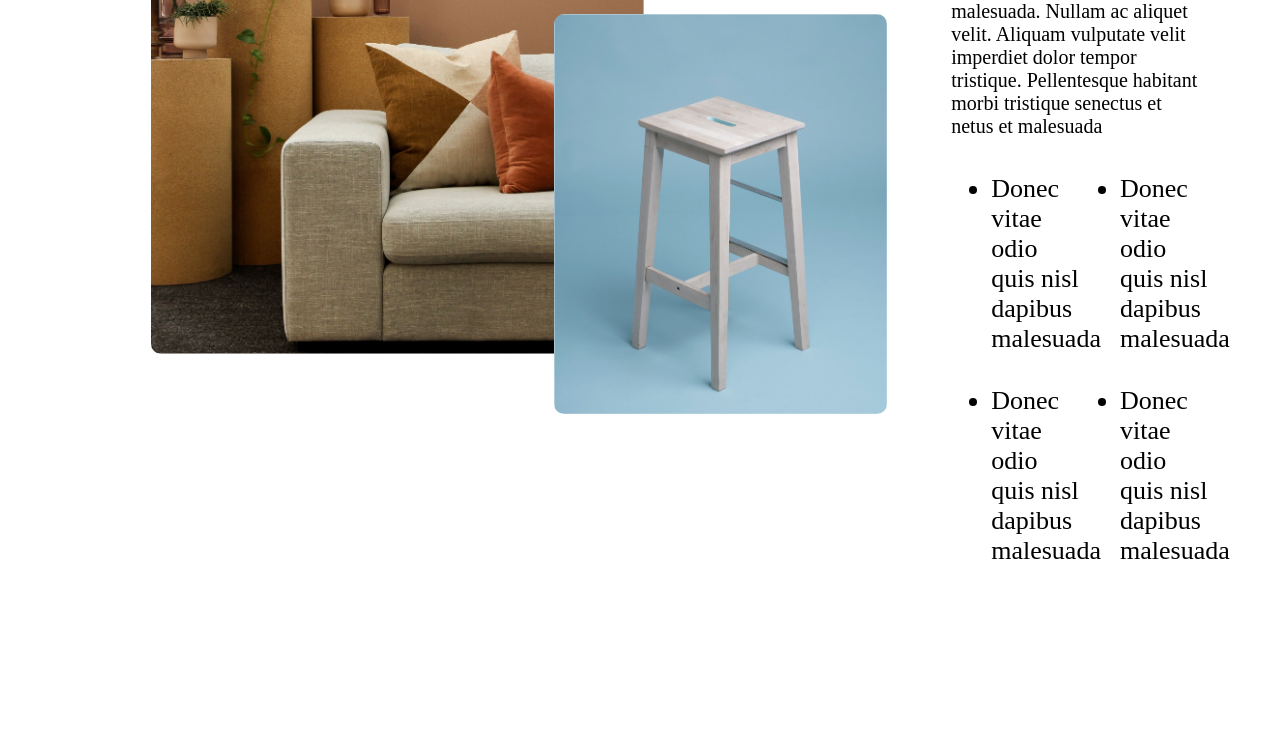
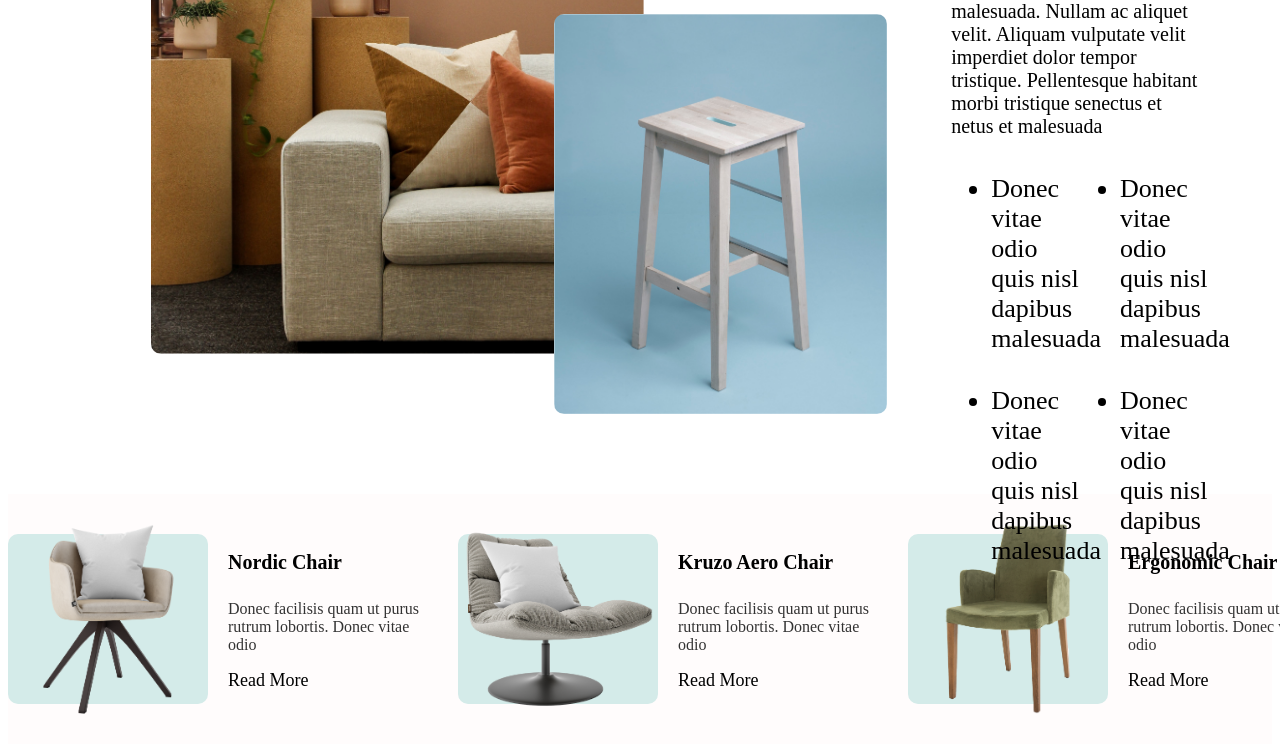
Before and after one commit to SoniShubham-21/Furni---Furniture-eCommerce-Website, a plain HTML site: page index.html in a window 1280 px wide. Shown: the part 2384-3136 px from the top of the page. Before the commit the page ends 2966 px from the top, so only its background shows below. Drawn offline with Linux system fonts and the light colour scheme.

Commit message:
completed this project

```diff
--- a/index.html
+++ b/index.html
@@ -144,5 +144,38 @@
         </div>
     </div>
 
+    <div id="readmore">
+        <div class="read_more_product">
+            <div class="back">
+                <img src="img/1.png" alt="chair image">
+            </div>
+            <div class="data5">
+                <h4>Nordic Chair</h4>
+                <p>Donec facilisis quam ut purus rutrum lobortis. Donec vitae odio</p>
+                <a href="#">Read More</a>
+            </div>
+        </div>
+        <div class="read_more_product">
+            <div class="back">
+                <img src="img/2.png" alt="chair image">
+            </div>
+            <div class="data5">
+                <h4>Kruzo Aero Chair</h4>
+                <p>Donec facilisis quam ut purus rutrum lobortis. Donec vitae odio</p>
+                <a href="#">Read More</a>
+            </div>
+        </div>
+        <div class="read_more_product">
+            <div class="back">
+                <img src="img/3.png" alt="chair image">
+            </div>
+            <div class="data5">
+                <h4>Ergonomic Chair</h4>
+                <p>Donec facilisis quam ut purus rutrum lobortis. Donec vitae odio</p>
+                <a href="#">Read More</a>
+            </div>
+        </div>
+    </div>
+
 </body>
 </html>
--- a/style.css
+++ b/style.css
@@ -357,3 +357,46 @@ section{
 .data_icons2 li{
     font-size: 26px;
 }
+
+#readmore{
+    height: 250px;
+    width: 100%;
+    display: flex;
+    justify-content: space-evenly;
+    margin-top: 30px;
+    background-color:#fffcfc;
+}
+.read_more_product{
+    height: 200px;
+    width: 200px;
+    margin: auto;
+    margin-right: 250px;
+
+}
+.back{
+    height:170px;
+    width: 200px;
+    border-radius: 10px;
+    background-color:#d4ebe9;
+    margin-top: 15px;
+}
+.back img{
+    height: 200px;
+    width: 200px;
+    margin-top: -15px;
+}
+.data5{
+    transform: translate(220px,-180px);
+}
+.data5 h4{
+    font-size: 20px;
+}
+.data5 p{
+    font-size: 16px;
+    opacity: 0.8;
+}
+.data5 a{
+    text-decoration: none;
+    color: black;
+    font-size: 18px;
+}
```
